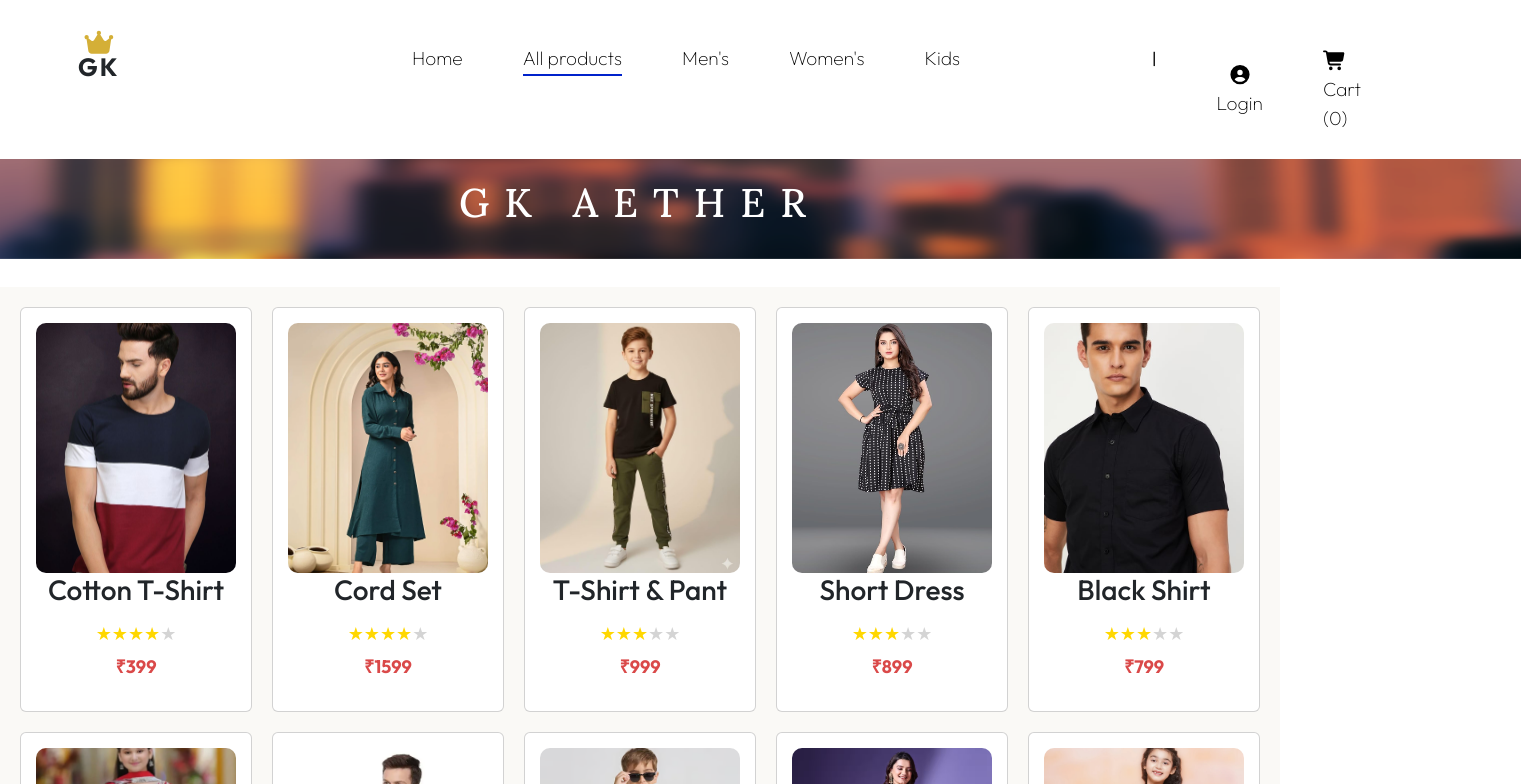
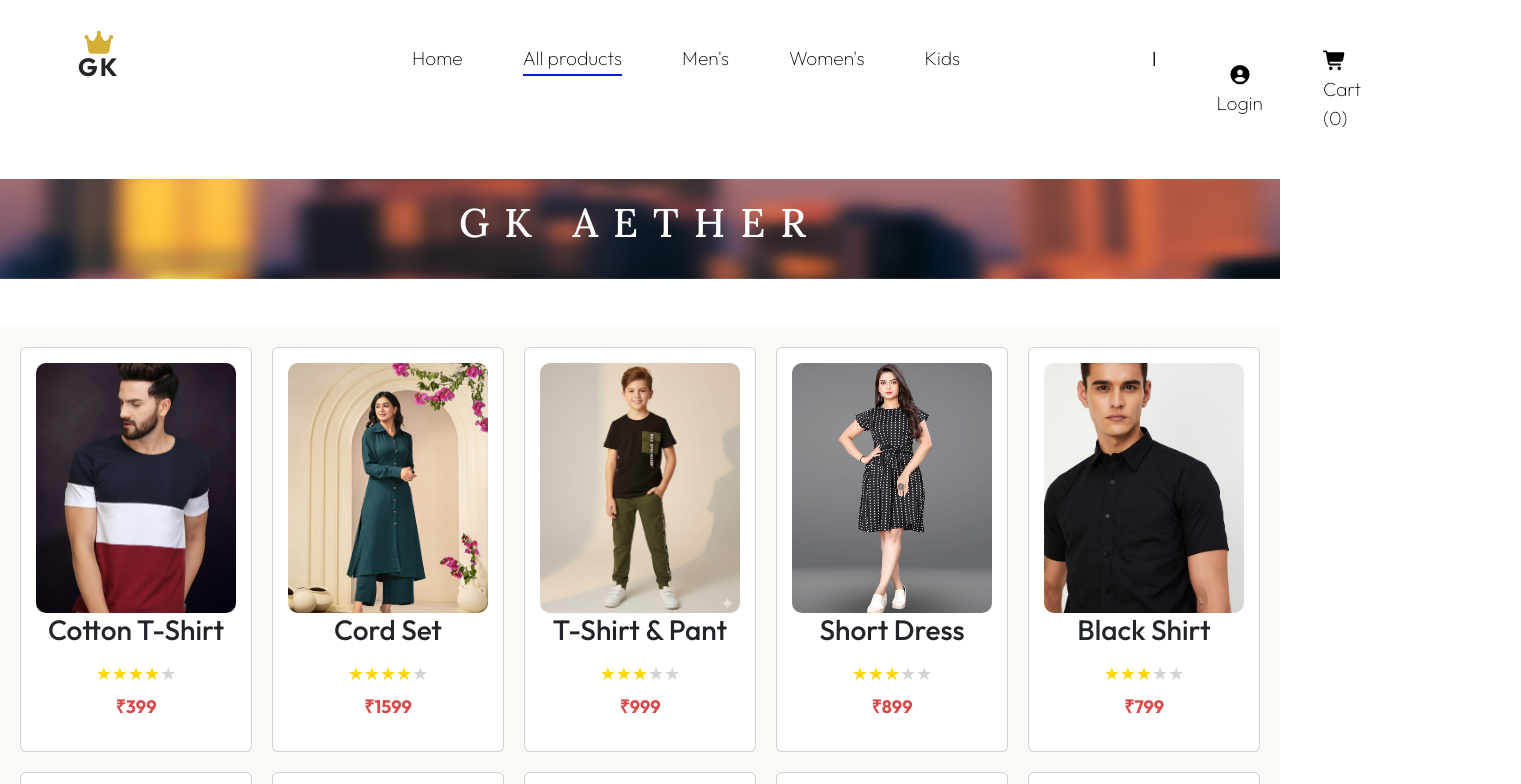
Before and after one commit to Gokulan011/React_project, a React (Vite) app: page /allproducts in a window 1280 px wide. Shown: the top 784 px of the page, 1521 px wide, since content can reach past the window. Built offline with nearby package versions, Linux system fonts and the light colour scheme.

Commit message:
newanimation

```diff
--- a/package.json
+++ b/package.json
@@ -18,6 +18,7 @@
     "@fortawesome/react-fontawesome": "^3.2.0",
     "bootstrap": "^5.3.8",
     "dom": "^0.0.3",
+    "framer-motion": "^12.38.0",
     "react": "^19.2.4",
     "react-dom": "^19.2.0",
     "react-icons": "^5.5.0",
--- a/src/cssfiles/Product.css
+++ b/src/cssfiles/Product.css
@@ -1,9 +1,11 @@
 .home-hd-bg {
-  width: 1521px;
+  width:100%;
   height: 100px;
   position: absolute
 }
-
+.Name_banner{
+  padding: 20px;
+}
 /* product link */
 .product-link {
   text-decoration: none;
--- a/src/navpages/Men.jsx
+++ b/src/navpages/Men.jsx
@@ -4,23 +4,66 @@ import Productcard from "../components/Productcard";
 import PageSearch from "../components/PageSearch";
 import { useState } from "react";
 import Footer from '../components/Footer'
+import { motion } from "framer-motion";
 
 function Men() {
-     const menProducts = Product.filter(p => p.category === "men");
+  const menProducts = Product.filter(p => p.category === "men");
   const [filtered, setFiltered] = useState(menProducts);
+
+  const fadeUp = {
+    hidden: { opacity: 0, y: 60 },
+    show: { opacity: 1, y: 0, transition: { duration: 0.6 } }
+  };
+
+  const container = {
+    hidden: {},
+    show: {
+      transition: {
+        staggerChildren: 0.15
+      }
+    }
+  };
+
   return (
     <>
-    <div className="page">
-      <img src={MensBanner}  className="mens-banner" />
-    </div>
-     <PageSearch products={menProducts} setFiltered={setFiltered} />
-      <div className="grid">
+      {/* BANNER */}
+      <motion.div
+        className="page"
+        variants={fadeUp}
+        initial="hidden"
+        whileInView="show"
+        viewport={{ once: true }}
+      >
+        <img src={MensBanner} className="mens-banner" />
+      </motion.div>
+
+      {/* SEARCH */}
+      <motion.div
+        variants={fadeUp}
+        initial="hidden"
+        whileInView="show"
+        viewport={{ once: true }}
+      >
+        <PageSearch products={menProducts} setFiltered={setFiltered} />
+      </motion.div>
+
+      {/* PRODUCT GRID */}
+      <motion.div
+        className="grid"
+        variants={container}
+        initial="hidden"
+        whileInView="show"
+        viewport={{ once: true }}
+      >
         {filtered.map(p => (
-          <Productcard key={p.id} product={p} />
+          <motion.div key={p.id} variants={fadeUp}>
+            <Productcard product={p} />
+          </motion.div>
         ))}
-      </div>
+      </motion.div>
+
       <Footer/>
-     </>
+    </>
   );
 }
 
--- a/src/navpages/Women.jsx
+++ b/src/navpages/Women.jsx
@@ -2,23 +2,66 @@ import { useState } from "react";
 import Product from "../data/Product";
 import Productcard from "../components/Productcard";
 import PageSearch from "../components/PageSearch";
-import Womenbg from "../assets/Womens_banner.png"
-import Footer from '../components/Footer'
+import Womenbg from "../assets/Womens_banner.png";
+import Footer from '../components/Footer';
+import { motion } from "framer-motion";
 
 function Women() {
-   const womenProducts = Product.filter(p => p.category === "women");
+  const womenProducts = Product.filter(p => p.category === "women");
   const [filtered, setFiltered] = useState(womenProducts);
+
+  const fadeUp = {
+    hidden: { opacity: 0, y: 60 },
+    show: { opacity: 1, y: 0, transition: { duration: 0.6 } }
+  };
+
+  const container = {
+    hidden: {},
+    show: {
+      transition: {
+        staggerChildren: 0.15
+      }
+    }
+  };
 
   return (
     <>
-    <img src={Womenbg} alt="" className="Womens-banner" />
-    <PageSearch products={womenProducts} setFiltered={setFiltered} />
+      {/* BANNER */}
+      <motion.div
+        className="page"
+        variants={fadeUp}
+        initial="hidden"
+        whileInView="show"
+        viewport={{ once: true }}
+      >
+        <img src={Womenbg} alt="" className="Womens-banner" />
+      </motion.div>
 
-      <div className="grid">
+      {/* SEARCH */}
+      <motion.div
+        variants={fadeUp}
+        initial="hidden"
+        whileInView="show"
+        viewport={{ once: true }}
+      >
+        <PageSearch products={womenProducts} setFiltered={setFiltered} />
+      </motion.div>
+
+      {/* GRID (same stagger effect) */}
+      <motion.div
+        className="grid"
+        variants={container}
+        initial="hidden"
+        whileInView="show"
+        viewport={{ once: true }}
+      >
         {filtered.map(p => (
-          <Productcard key={p.id} product={p} />
+          <motion.div key={p.id} variants={fadeUp}>
+            <Productcard product={p} />
+          </motion.div>
         ))}
-      </div>
+      </motion.div>
+
       <Footer/>
     </>
   );
--- a/src/navpages/kids.jsx
+++ b/src/navpages/kids.jsx
@@ -2,27 +2,68 @@ import { useState } from "react";
 import Product from "../data/Product";
 import Productcard from "../components/Productcard";
 import PageSearch from "../components/PageSearch";
-import Kidsbanner from "../assets/Kids_banner.png"
-import Footer from '../components/Footer'
+import Kidsbanner from "../assets/Kids_banner.png";
+import Footer from '../components/Footer';
+import { motion } from "framer-motion";
 
 export default function Kids() {
 
   const kidsProducts = Product.filter(p => p.category === "kids");
   const [filtered, setFiltered] = useState(kidsProducts);
 
+  const fadeUp = {
+    hidden: { opacity: 0, y: 60 },
+    show: { opacity: 1, y: 0, transition: { duration: 0.6 } }
+  };
+
+  const container = {
+    hidden: {},
+    show: {
+      transition: {
+        staggerChildren: 0.15
+      }
+    }
+  };
+
   return (
-    <div className="page">
+    <>
+      {/* BANNER */}
+      <motion.div
+        className="page"
+        variants={fadeUp}
+        initial="hidden"
+        whileInView="show"
+        viewport={{ once: true }}
+      >
+        <img src={Kidsbanner} className="Kids-banner" />
+      </motion.div>
 
-      <img src={Kidsbanner} className="Kids-banner" />
+      {/* SEARCH */}
+      <motion.div
+        variants={fadeUp}
+        initial="hidden"
+        whileInView="show"
+        viewport={{ once: true }}
+      >
+        <PageSearch products={kidsProducts} setFiltered={setFiltered} />
+      </motion.div>
 
-      <PageSearch products={kidsProducts} setFiltered={setFiltered} />
+      {/* PRODUCT GRID */}
+      <motion.div
+        className="grid"
+        variants={container}
+        initial="hidden"
+        whileInView="show"
+        viewport={{ once: true }}
+      >
+        {filtered.map(p => (
+          <motion.div key={p.id} variants={fadeUp}>
+            <Productcard product={p} />
+          </motion.div>
+        ))}
+      </motion.div>
 
-      <div className="grid">
-        {filtered.map(p => (
-          <Productcard key={p.id} product={p} />
-        ))}
-      </div>
       <Footer/>
-    </div>
+    </>
   );
 }
--- a/src/pages/Allproducts.jsx
+++ b/src/pages/Allproducts.jsx
@@ -3,19 +3,61 @@ import product from "../data/Product";
 import Gk_bg_blue_blr from "../assets/Gk_bg_brown_blr.png"
 import Productcard from '../components/Productcard';
 import Footer from '../components/Footer'
+import { motion } from "framer-motion";
+
 export default function Allproducts() {
+
+  const fadeUp = {
+    hidden: { opacity: 0, y: 60 },
+    show: { opacity: 1, y: 0, transition: { duration: 0.6 } }
+  };
+
+  const container = {
+    hidden: {},
+    show: {
+      transition: {
+        staggerChildren: 0.15
+      }
+    }
+  };
+
   return (
-     <>
-        <img src={Gk_bg_blue_blr} alt=""  className="home-hd-bg"/>
-        <h1 className="Name_banner" >GK AETHER</h1>
-        <div className="page">
-          <div className="grid">
+    <>
+      {/* BACKGROUND + TITLE */}
+      <motion.div
+        variants={fadeUp}
+        initial="hidden"
+        whileInView="show"
+        viewport={{ once: true }}
+      >
+        <img src={Gk_bg_blue_blr} alt="" className="home-hd-bg"/>
+        <h1 className="Name_banner">GK AETHER</h1>
+      </motion.div>
 
-            {product.map(p => (
-              <Productcard key={p.id} product={p} />
-            ))}
-          </div>
-        </div>
-        <Footer/></>
+      {/* PRODUCT GRID */}
+      <motion.div
+        className="page"
+        variants={fadeUp}
+        initial="hidden"
+        whileInView="show"
+        viewport={{ once: true }}
+      >
+        <motion.div
+          className="grid"
+          variants={container}
+          initial="hidden"
+          whileInView="show"
+          viewport={{ once: true }}
+        >
+          {product.map(p => (
+            <motion.div key={p.id} variants={fadeUp}>
+              <Productcard product={p} />
+            </motion.div>
+          ))}
+        </motion.div>
+      </motion.div>
+
+      <Footer/>
+    </>
   )
 }
--- a/src/pages/Home.jsx
+++ b/src/pages/Home.jsx
@@ -1,4 +1,5 @@
 import React from 'react'
+import { motion } from "framer-motion";
 import womenlinkpic from '../assets/image/women_linl_pic.avif'
 import menlinkpic from '../assets/image/men_link_pic.avif'
 import kidslinkpic from '../assets/image/kids.avif'
@@ -6,58 +7,128 @@ import dressbg from '../assets/image/dress_bg.avif'
 import lookbookcuple from '../assets/image/look_book_cuplepic.avif'
 import lookbookgirl from '../assets/image/look-book-girlpic3.avif'
 import lookbookkids from '../assets/image/look_book_kidspic.avif'
-import {  useNavigate } from 'react-router-dom'
+import { useNavigate } from 'react-router-dom'
 import ContactUs from './ContactUs'
 import Footer from '../components/Footer'
 import { FontAwesomeIcon } from '@fortawesome/react-fontawesome';
 import { faArrowRight } from '@fortawesome/free-solid-svg-icons';
 
-
 export default function Home() {
   const navigate = useNavigate();
+
+  const fadeUp = {
+    hidden: { opacity: 0, y: 80 },
+    show: { opacity: 1, y: 0, transition: { duration: 0.7 } }
+  };
+
   return (
     <>
-    <div className='offer-img-div'>
+      {/* HERO */}
+      <motion.div
+        className='offer-img-div'
+        variants={fadeUp}
+        initial="hidden"
+        whileInView="show"
+        viewport={{ once: true }}
+      >
         <img src={dressbg} className='dress-bg' />
         <p className='offer-desc'>Don't Miss Out!</p>
         <p className='offer-desc2'>Limited Time Offer</p>
         <pre className='offer-desc3'>Hurry! Shop now to enjoy exclusive discounts on selected items.</pre>
-      <button className='shopnow-btn' onClick={() => navigate("/allproducts")}>Shop Now<FontAwesomeIcon icon={faArrowRight}  /></button>
-    </div>
+        <button className='shopnow-btn' onClick={() => navigate("/allproducts")}>
+          Shop Now <FontAwesomeIcon icon={faArrowRight} />
+        </button>
+      </motion.div>
 
-    <div className='men-bg-clr'>
+      {/* MEN */}
+      <motion.div
+        className='men-bg-clr'
+        variants={fadeUp}
+        initial="hidden"
+        whileInView="show"
+        viewport={{ once: true }}
+      >
         <div className='men-link-div'>
           <img src={menlinkpic} className='men-link-pic' />
           <p className='men-home-desc'>ELEGANT & SLICK</p>
-      <pre  className='men-home-desc2' >GET READY FOR SUMMER</pre>
-         <button className='men-page-btn' onClick={() => navigate("/men")} >Shop men<FontAwesomeIcon icon={faArrowRight}  /></button>
-    </div></div>
+          <pre className='men-home-desc2'>GET READY FOR SUMMER</pre>
+          <button className='men-page-btn' onClick={() => navigate("/men")}>
+            Shop men <FontAwesomeIcon icon={faArrowRight} />
+          </button>
+        </div>
+      </motion.div>
 
-    <div className='women-bg-clr'>
+      {/* WOMEN */}
+      <motion.div
+        className='women-bg-clr'
+        variants={fadeUp}
+        initial="hidden"
+        whileInView="show"
+        viewport={{ once: true }}
+      >
         <div className='women-link-dev'>
-      <img src={womenlinkpic} className='women-link-pic'/>
+          <img src={womenlinkpic} className='women-link-pic' />
           <p className='women-home-desc'>SULTRY & SMART</p>
-      <pre className='women-home-desc2' >HOT SPRING LOOKS</pre>
-      <button className='women-page-btn' onClick={() => navigate("/women")} >Shop women<FontAwesomeIcon icon={faArrowRight}  /></button>
-    </div></div>
+          <pre className='women-home-desc2'>HOT SPRING LOOKS</pre>
+          <button className='women-page-btn' onClick={() => navigate("/women")}>
+            Shop women <FontAwesomeIcon icon={faArrowRight} />
+          </button>
+        </div>
+      </motion.div>
 
-    <div className='kids-bg-clr'>
+      {/* KIDS */}
+      <motion.div
+        className='kids-bg-clr'
+        variants={fadeUp}
+        initial="hidden"
+        whileInView="show"
+        viewport={{ once: true }}
+      >
         <div className='kids-link-div'>
           <img src={kidslinkpic} className='kids-link-pic' />
           <p className='kids-home-desc'>CUTE & COMFY</p>
           <pre className='kids-home-desc2'>ALL DAY PLAY</pre>
-      <button className='kids-page-btn' onClick={() => navigate("/kids")} >Shop Kids<FontAwesomeIcon icon={faArrowRight}  /></button>
-    </div></div>
-    <div><h1 className='gk-h1'>#GK AETHER</h1></div>
-    <div className='look-book-bg'>
-      <img src={lookbookcuple} className='look-book-pic1'/>
-      <img src={lookbookgirl} className='look-book-pic2'/>
-      <img src={lookbookkids}  className='look-book-pic3'/>
+          <button className='kids-page-btn' onClick={() => navigate("/kids")}>
+            Shop Kids <FontAwesomeIcon icon={faArrowRight} />
+          </button>
         </div>
-    <div className='contact-pg'>
-     <ContactUs/>
-    </div>
-    <Footer/>
+      </motion.div>
+
+      {/* TITLE */}
+      <motion.div
+        variants={fadeUp}
+        initial="hidden"
+        whileInView="show"
+        viewport={{ once: true }}
+      >
+        <h1 className='gk-h1'>#GK AETHER</h1>
+      </motion.div>
+
+      {/* LOOKBOOK */}
+      <motion.div
+        className='look-book-bg'
+        variants={fadeUp}
+        initial="hidden"
+        whileInView="show"
+        viewport={{ once: true }}
+      >
+        <img src={lookbookcuple} className='look-book-pic1' />
+        <img src={lookbookgirl} className='look-book-pic2' />
+        <img src={lookbookkids} className='look-book-pic3' />
+      </motion.div>
+
+      {/* CONTACT */}
+      <motion.div
+        className='contact-pg'
+        variants={fadeUp}
+        initial="hidden"
+        whileInView="show"
+        viewport={{ once: true }}
+      >
+        <ContactUs />
+      </motion.div>
+
+      <Footer />
     </>
   )
 }
```
Also changed, not shown: src/cssfiles/Home.css (+6 -6 lines), src/cssfiles/Kids.css (+5 -11 lines), src/cssfiles/Women.css (+4 -11 lines), 1 other file (tests, documents, lock files or other folders). Lines whose indentation alone changed are shown as unchanged.
